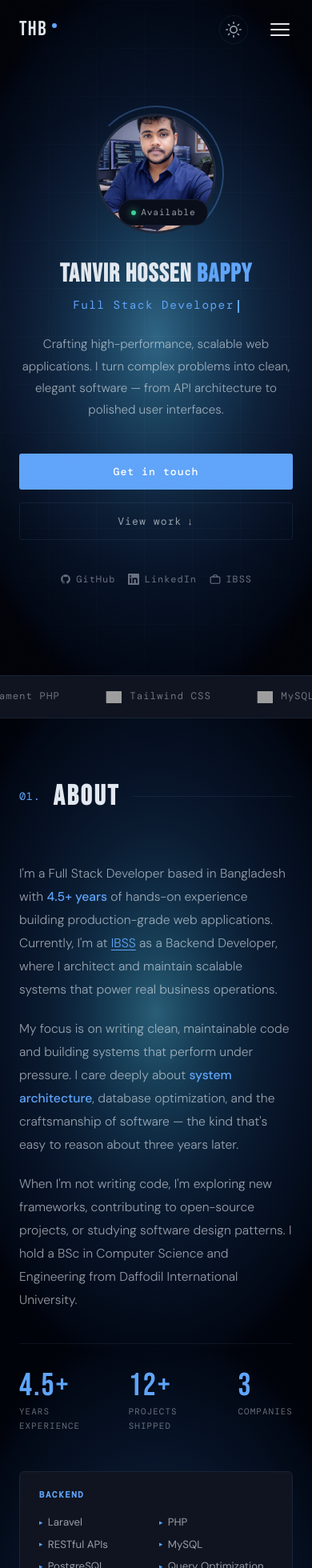
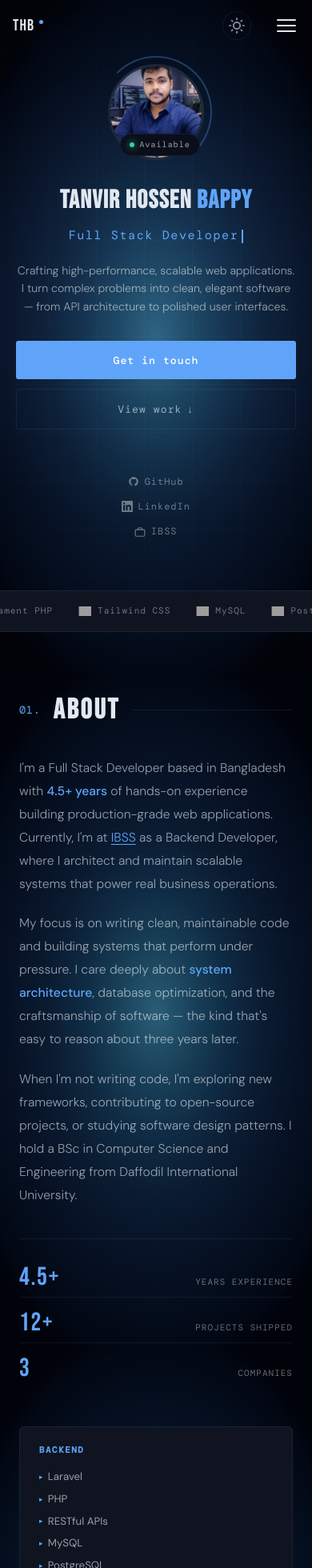
Before and after one commit to thbappy7706/thbappy7706.github.io, a React (Vite) app: page / in a window 390 px wide. Shown: the top 1960 px of the page at 80% size. Built offline with nearby package versions, Linux system fonts and the light colour scheme; grey boxes are pictures that could not be loaded; a web font is replaced by a local one.

Commit message:
missing classes added

```diff
--- a/src/components/About.module.css
+++ b/src/components/About.module.css
@@ -114,7 +114,7 @@
 }
 
 .skillGroup:hover {
-  border-color: rgba(232,161,53,0.25);
+  border-color: rgba(232, 161, 53, 0.25);
 }
 
 .skillCat {
@@ -149,10 +149,50 @@
 }
 
 @media (max-width: 900px) {
-  .grid { grid-template-columns: 1fr; gap: 3rem; }
+  .grid {
+    grid-template-columns: 1fr;
+    gap: 3rem;
+  }
 }
 
 @media (max-width: 768px) {
-  .section { padding: 5rem 1.5rem; }
-  .stats { gap: 1.5rem; }
+  .section {
+    padding: 5rem 1.5rem;
+  }
+
+  .stats {
+    gap: 1.5rem;
+  }
+
+  .statNum {
+    font-size: 2rem;
+  }
 }
+
+@media (max-width: 480px) {
+  .skillList {
+    grid-template-columns: 1fr;
+  }
+
+  .sectionLabel {
+    margin-bottom: 2.5rem;
+  }
+
+  .stat {
+    flex-direction: row;
+    align-items: baseline;
+    justify-content: space-between;
+    width: 100%;
+    border-bottom: 1px solid var(--border);
+    padding-bottom: 0.5rem;
+  }
+
+  .stats {
+    flex-direction: column;
+    gap: 1rem;
+  }
+
+  .stat:last-child {
+    border-bottom: none;
+  }
+}
--- a/src/components/Contact.module.css
+++ b/src/components/Contact.module.css
@@ -128,12 +128,64 @@
 @media (max-width: 900px) {
   .inner {
     grid-template-columns: 1fr;
-    gap: 3rem;
+    gap: 4rem;
+  }
+
+  .textBlock {
+    align-items: center;
+    text-align: center;
+  }
+
+  .sub {
+    margin: 0 auto;
   }
 }
 
 @media (max-width: 768px) {
   .section {
-    padding: 5rem 1.5rem 3rem;
+    padding: 5rem 1.25rem 3rem;
+  }
+
+  .heading {
+    font-size: clamp(2.5rem, 10vw, 4rem);
+  }
+
+  .contactLink {
+    padding: 1.25rem 0;
+  }
+
+  .contactLabel {
+    width: 80px;
+    font-size: 0.65rem;
+  }
+
+  .contactHandle {
+    font-size: 0.8rem;
   }
 }
+
+@media (max-width: 480px) {
+  .contactLink {
+    flex-direction: column;
+    align-items: flex-start;
+    gap: 0.4rem;
+  }
+
+  .contactLabel {
+    width: auto;
+  }
+
+  .contactHandle {
+    font-size: 0.85rem;
+    color: var(--accent);
+  }
+
+  .contactArrow {
+    display: none;
+  }
+
+  .emailBtn {
+    width: 100%;
+    justify-content: center;
+  }
+}
--- a/src/components/Experience.module.css
+++ b/src/components/Experience.module.css
@@ -168,24 +168,72 @@
 
   .layout {
     flex-direction: column;
-    gap: 1.5rem;
+    gap: 2rem;
   }
 
   .tabs {
     flex-direction: row;
     border-left: none;
-    border-bottom: 2px solid var(--border);
+    border-bottom: 1px solid var(--border);
     overflow-x: auto;
+    width: 100%;
+    /* Ensure it spans full width */
+    padding-bottom: 1px;
+    /* Avoid border clipping */
+    -webkit-overflow-scrolling: touch;
+    /* Smooth scrolling on iOS */
+    scrollbar-width: none;
+    /* Firefox */
+  }
+
+  .tabs::-webkit-scrollbar {
+    display: none;
+    /* Chrome/Safari */
   }
 
   .tab {
     border-left: none;
     border-bottom: 2px solid transparent;
     margin-left: 0;
-    margin-bottom: -2px;
+    margin-bottom: -1px;
+    /* Align with bottom border */
+    white-space: nowrap;
+    padding: 0.85rem 1rem;
+    font-size: 0.75rem;
   }
 
   .activeTab {
     border-bottom-color: var(--accent) !important;
+    border-left-color: transparent !important;
+    background: transparent !important;
+    /* Remove background on mobile for cleaner look */
+    color: var(--accent) !important;
+  }
+
+  .panel {
+    min-height: auto;
+    /* Allow auto height on mobile */
+  }
+
+  .jobHeader {
+    flex-direction: column;
+    gap: 0.25rem;
+    margin-bottom: 1.25rem;
+  }
+
+  .period {
+    color: var(--accent);
+    font-size: 0.7rem;
+    padding-top: 0;
   }
 }
+
+@media (max-width: 480px) {
+  .role {
+    font-size: 1.1rem;
+  }
+
+  .bullet {
+    font-size: 0.85rem;
+  }
+}
--- a/src/components/Hero.module.css
+++ b/src/components/Hero.module.css
@@ -310,40 +310,89 @@
 
 @media (max-width: 768px) {
   .hero {
-    padding: 5rem 1.5rem 3rem;
+    padding: 6rem 1.25rem 4rem;
+    min-height: auto;
   }
 
   .profileImage {
-    width: 150px;
-    height: 150px;
+    width: 140px;
+    height: 140px;
   }
 
   .profileRing {
-    width: 170px;
-    height: 170px;
+    width: 160px;
+    height: 160px;
+  }
+
+  .statusBadge {
+    bottom: 5px;
+    right: 5px;
+    padding: 0.3rem 0.7rem;
+    font-size: 0.65rem;
   }
 
   .name {
-    font-size: clamp(2rem, 8vw, 3rem);
+    font-size: clamp(2.2rem, 9vw, 3.2rem);
+    margin-bottom: 0.75rem;
+  }
+
+  .role {
+    font-size: 0.95rem;
+    margin-bottom: 1.25rem;
   }
 
   .desc {
-    font-size: 0.95rem;
+    font-size: 0.92rem;
+    line-height: 1.6;
+    margin-bottom: 2rem;
   }
 
   .cta {
     flex-direction: column;
     width: 100%;
+    gap: 0.75rem;
   }
 
   .btnPrimary,
   .btnSecondary {
     width: 100%;
     justify-content: center;
+    padding: 0.85rem 1.5rem;
   }
 
   .social {
-    gap: 1rem;
+    gap: 1.25rem;
+    margin-top: 1rem;
+  }
+}
+
+@media (max-width: 480px) {
+  .hero {
+    padding-top: 5rem;
+  }
+
+  .profileImage {
+    width: 120px;
+    height: 120px;
+  }
+
+  .profileRing {
+    width: 140px;
+    height: 140px;
+  }
+
+  .name {
+    font-size: 2rem;
+  }
+
+  .desc {
+    font-size: 0.88rem;
+  }
+
+  .social {
+    flex-direction: column;
+    align-items: center;
+    gap: 0.75rem;
   }
 }
 
--- a/src/components/Navbar.module.css
+++ b/src/components/Navbar.module.css
@@ -161,15 +161,40 @@
   transition: transform 0.3s, opacity 0.3s;
 }
 
-.burger.active span:nth-child(1) { transform: translateY(7px) rotate(45deg); }
-.burger.active span:nth-child(2) { opacity: 0; }
-.burger.active span:nth-child(3) { transform: translateY(-7px) rotate(-45deg); }
+.burger.active span:nth-child(1) {
+  transform: translateY(7px) rotate(45deg);
+}
+
+.burger.active span:nth-child(2) {
+  opacity: 0;
+}
+
+.burger.active span:nth-child(3) {
+  transform: translateY(-7px) rotate(-45deg);
+}
 
 @media (max-width: 768px) {
-  .nav { padding: 1.2rem 1.5rem; }
-  .nav.scrolled { padding: 0.9rem 1.5rem; }
+  .nav {
+    padding: 1rem 1.25rem;
+  }
 
-  .burger { display: flex; }
+  .nav.scrolled {
+    padding: 0.75rem 1.25rem;
+  }
+
+  .logoText {
+    font-size: 1.4rem;
+  }
+
+  .logoDot {
+    width: 5px;
+    height: 5px;
+    margin-bottom: 8px;
+  }
+
+  .burger {
+    display: flex;
+  }
 
   .themeToggle {
     width: 36px;
@@ -189,7 +214,7 @@
     flex-direction: column;
     justify-content: center;
     align-items: center;
-    gap: 2.5rem;
+    gap: 2rem;
     opacity: 0 !important;
     visibility: hidden !important;
     pointer-events: none !important;
@@ -197,10 +222,11 @@
     z-index: 9999;
     filter: none !important;
     isolation: isolate;
+    padding: 2rem;
   }
 
   [data-theme="light"] .links {
-    background: rgba(248, 250, 252, 0.98);
+    background: rgba(255, 255, 255, 0.98);
   }
 
   .links.open {
@@ -209,29 +235,22 @@
     pointer-events: all !important;
   }
 
-  .links.open li,
-  .links.open a,
-  .links.open * {
-    filter: none !important;
-    opacity: 1 !important;
-  }
-
-  .links li {
-    z-index: 10000;
-    position: relative;
+  .links.open li {
+    animation: fadeInUp 0.4s both;
   }
 
   .links a {
-    z-index: 10000;
-    position: relative;
+    font-size: 1.1rem;
+    /* Slightly larger for touch targets */
+    width: 100%;
+    text-align: center;
+    padding: 0.5rem 0;
   }
 
-  .links.open li {
-    animation: fadeInUp 0.3s both;
-  }
-
-  .links a {
-    font-size: 0.9rem;
+  .resumeBtn {
+    margin-top: 1rem;
+    font-size: 1rem !important;
+    padding: 0.8rem 2.5rem !important;
   }
 
   .navOpen {
@@ -239,3 +258,17 @@
     -webkit-backdrop-filter: none !important;
   }
 }
+
+@media (max-width: 480px) {
+  .nav {
+    padding: 0.85rem 1rem;
+  }
+
+  .logoText {
+    font-size: 1.25rem;
+  }
+
+  .themeToggle {
+    margin-right: 0.25rem;
+  }
+}
--- a/src/components/Projects.module.css
+++ b/src/components/Projects.module.css
@@ -34,11 +34,11 @@
 .card:hover {
   transform: translateY(-5px);
   border-color: var(--accent);
-  box-shadow: 0 16px 40px rgba(0,0,0,0.3);
+  box-shadow: 0 16px 40px rgba(0, 0, 0, 0.3);
 }
 
 [data-theme="light"] .card:hover {
-  box-shadow: 0 16px 40px rgba(0,0,0,0.1);
+  box-shadow: 0 16px 40px rgba(0, 0, 0, 0.1);
 }
 
 .cardHeader {
@@ -89,7 +89,7 @@
   letter-spacing: 0.04em;
 }
 
-.cardTag + .cardTag::before {
+.cardTag+.cardTag::before {
   content: '·';
   margin-right: 0.4rem;
   color: var(--border);
@@ -162,7 +162,7 @@
 
 .sideCard:hover {
   transform: translateY(-4px);
-  border-color: rgba(232,161,53,0.25);
+  border-color: rgba(232, 161, 53, 0.25);
 }
 
 .sideCardTop {
@@ -196,11 +196,42 @@
 }
 
 @media (max-width: 1024px) {
-  .grid { grid-template-columns: repeat(2, 1fr); }
+  .grid {
+    grid-template-columns: repeat(2, 1fr);
+  }
 }
 
 @media (max-width: 768px) {
-  .section { padding: 5rem 1.5rem; }
-  .grid { grid-template-columns: 1fr; }
-  .sideGrid { grid-template-columns: 1fr; }
+  .section {
+    padding: 5rem 1.5rem;
+  }
+
+  .grid {
+    grid-template-columns: 1fr;
+    gap: 1.5rem;
+  }
+
+  .sideGrid {
+    grid-template-columns: 1fr;
+    gap: 1.5rem;
+  }
+
+  .sideSection {
+    margin-top: 3rem;
+    padding-top: 3rem;
+  }
 }
+
+@media (max-width: 480px) {
+  .card {
+    padding: 1.5rem;
+  }
+
+  .cardTitle {
+    font-size: 1rem;
+  }
+
+  .sideCard {
+    padding: 1.5rem;
+  }
+}
--- a/src/components/TechMarquee.module.css
+++ b/src/components/TechMarquee.module.css
@@ -45,3 +45,22 @@
     transform: translateX(-50%);
   }
 }
+
+@media (max-width: 768px) {
+  .item {
+    padding: 0 1.2rem;
+    font-size: 0.7rem;
+    gap: 0.5rem;
+  }
+}
+
+@media (max-width: 480px) {
+  .item {
+    padding: 0 1rem;
+  }
+
+  .icon {
+    width: 1rem;
+    height: 1rem;
+  }
+}
```
